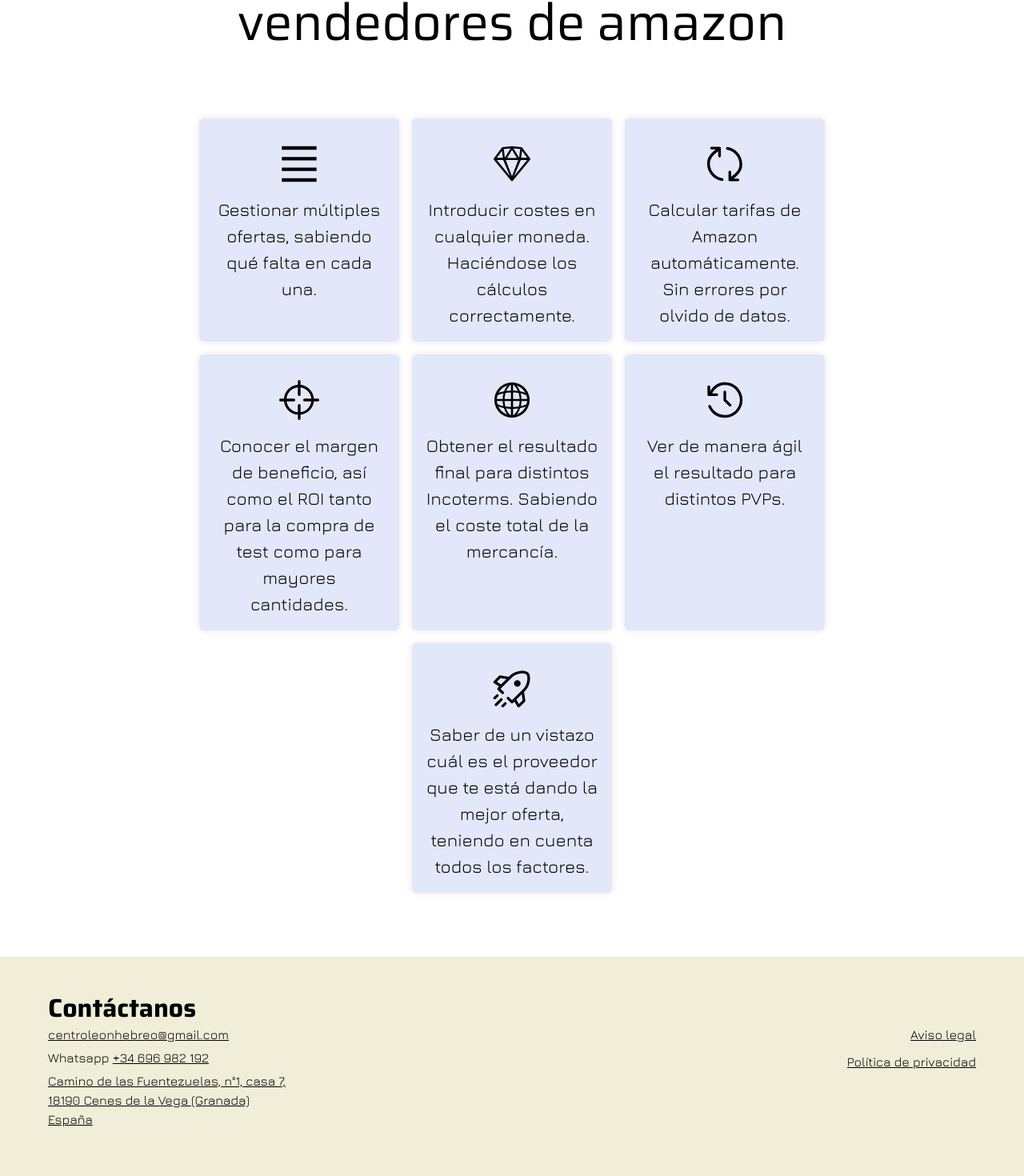
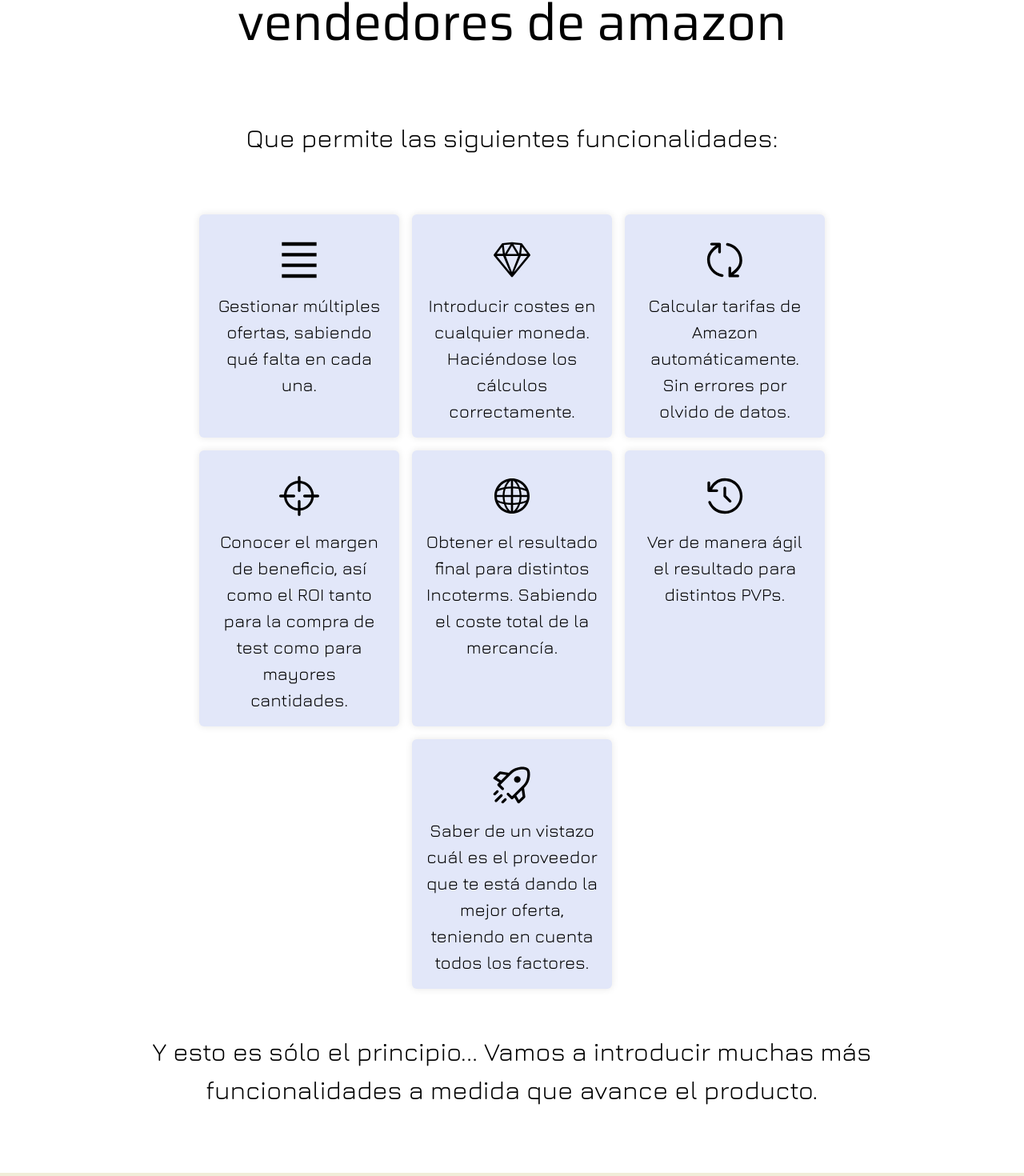
Before and after one commit to ferpar/home-agiliza, a Next.js app: page / in a window 1280 px wide. Shown: the part 1283-2753 px from the top of the page at 80% size. Built offline with nearby package versions, Linux system fonts and the light colour scheme.

Commit message:
further progress on about section

```diff
--- a/src/components/About/About.js
+++ b/src/components/About/About.js
@@ -6,13 +6,18 @@ export default function About() {
     <section className={styles["about"]}>
       <div className={styles["wrapper"]}>
         <div className={styles["text"]}>
-          <p>
+          <p className={styles["mainText"]}>
             <strong>Agiliza Seller</strong> es una herramienta específica para
             vendedores de amazon
           </p>
+          <br/>
+          <p style={{fontSize: "2rem"}}>Que permite las siguientes funcionalidades:</p>
           <br />
         </div>
           <FeatureArray />
+          <br/>
+          <br/>
+          <p style={{fontSize: "2rem"}}>Y esto es sólo el principio... Vamos a introducir muchas más funcionalidades a medida que avance el producto.</p>
       </div>
     </section>
   );
--- a/src/components/About/About.module.css
+++ b/src/components/About/About.module.css
@@ -11,13 +11,13 @@
   font-size: 3rem;
 }
 
-.text p {
+.mainText {
   font-family: var(--font-montserrat), sans-serif;
   font-size: var(--font-size-xl);
 }
 
 .wrapper {
-  max-width: 900px;
+  max-width: max(900px, 65%);
   display: flex;
   flex-direction: column;
   align-items: center;
@@ -25,27 +25,24 @@
 }
 
 @media (min-width: 800px) {
-  .text p {
+  .mainText {
     font-size: 3rem;
   }
 }
 
 @media (min-width: 1280px) {
-  .text p {
+  .mainText {
     font-size: 4rem;
   }
 }
 
 @media (min-width: 1880px) {
   .wrapper {
-    flex-direction: row;
-    justify-content: space-between;
     padding: 5rem;
     max-width: 1880px;
   }
 
   .text {
-    align-self: flex-start;
     width: 50%;
     flex: 1;
   }
--- a/src/components/FeatureArray/FeatureArray.module.css
+++ b/src/components/FeatureArray/FeatureArray.module.css
@@ -8,8 +8,6 @@
 }
 
 .featureCard {
-  flex-grow: 1;
-  flex-shrink: 0;
   min-width: 200px;
   max-width: 250px;
   gap: 1rem;
@@ -43,4 +41,7 @@
   .wrapper {
     flex: 1;
   }
+  .featureCard {
+    max-width: 300px;
+  }
 }
```
